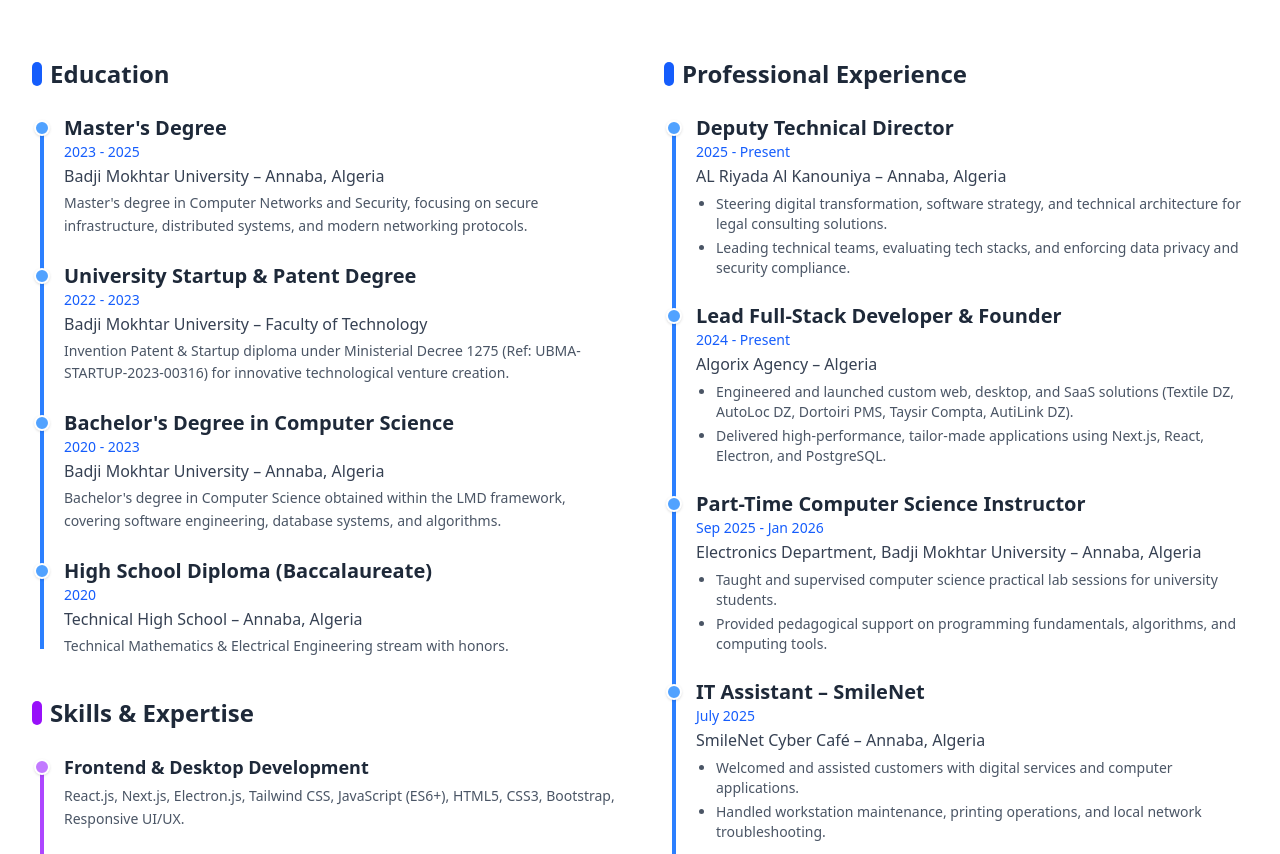
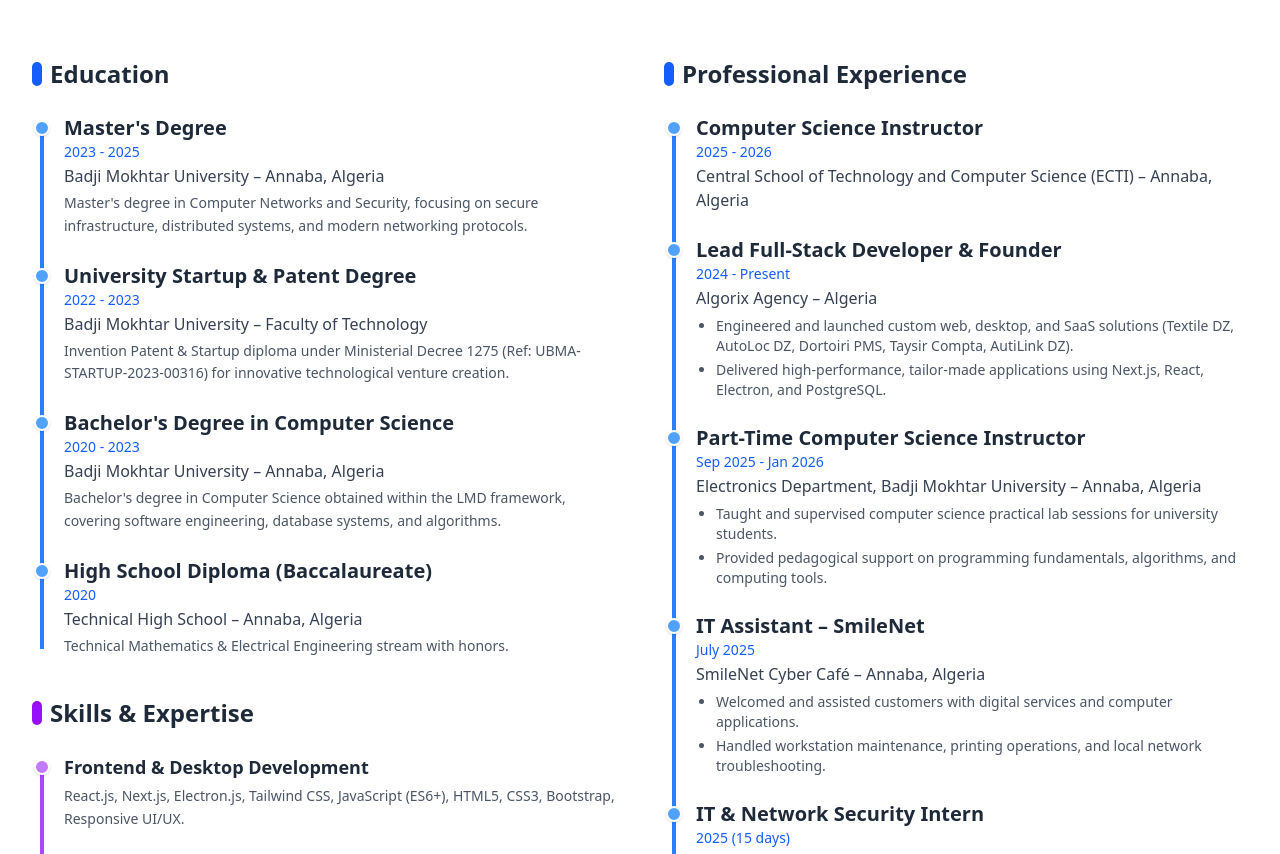
Before and after one commit to Khairodoudou/kheireddine-portfolio, a React (Vite) app: page / in a window 1280 px wide. Shown: the part 1750-2604 px from the top of the page. Built offline with nearby package versions, Linux system fonts and the light colour scheme.

Commit message:
feat(resume): add ECTI computer science instructor experience and remove AL Riyada entry

```diff
--- a/src/Sections/Resume.jsx
+++ b/src/Sections/Resume.jsx
@@ -144,16 +144,12 @@ const Resume = () => {
               {/* Timeline Line */}
               <div className="absolute left-2 top-2 bottom-2 w-1 bg-blue-500"></div>
 
-              {/* Experience: Deputy Technical Director - AL Riyada Al Kanouniya */}
+              {/* Experience: Computer Science Instructor - ECTI */}
               <div className="relative mb-6">
                 <div className="absolute -left-[30px] top-1.5 w-4 h-4 bg-blue-400 rounded-full border-2 border-white shadow-sm"></div>
-                <h4 className="text-xl font-semibold text-gray-800">Deputy Technical Director</h4>
-                <h5 className="text-sm font-medium text-blue-600">2025 - Present</h5>
-                <p className="text-gray-700 font-medium mt-0.5">AL Riyada Al Kanouniya – Annaba, Algeria</p>
-                <ul className="list-disc pl-5 text-gray-600 text-sm mt-1.5 space-y-1">
-                  <li>Steering digital transformation, software strategy, and technical architecture for legal consulting solutions.</li>
-                  <li>Leading technical teams, evaluating tech stacks, and enforcing data privacy and security compliance.</li>
-                </ul>
+                <h4 className="text-xl font-semibold text-gray-800">Computer Science Instructor</h4>
+                <h5 className="text-sm font-medium text-blue-600">2025 - 2026</h5>
+                <p className="text-gray-700 font-medium mt-0.5">Central School of Technology and Computer Science (ECTI) – Annaba, Algeria</p>
               </div>
 
               {/* Experience: Founder & Lead Developer - Algorix Agency */}
```
